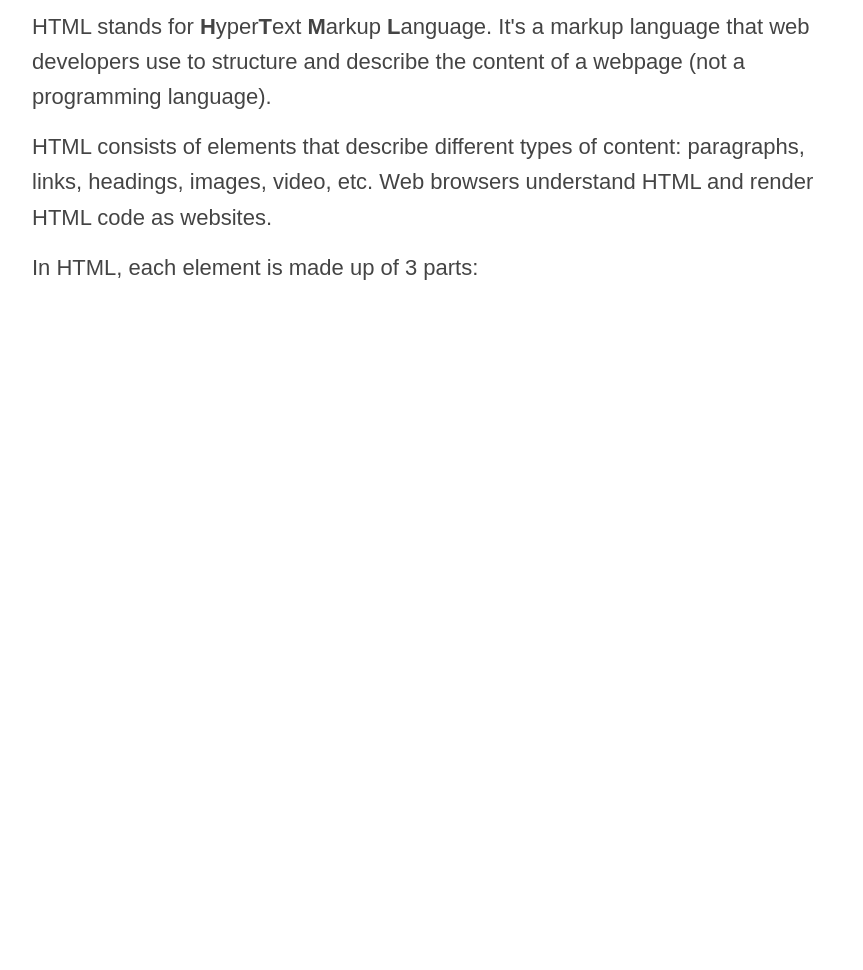
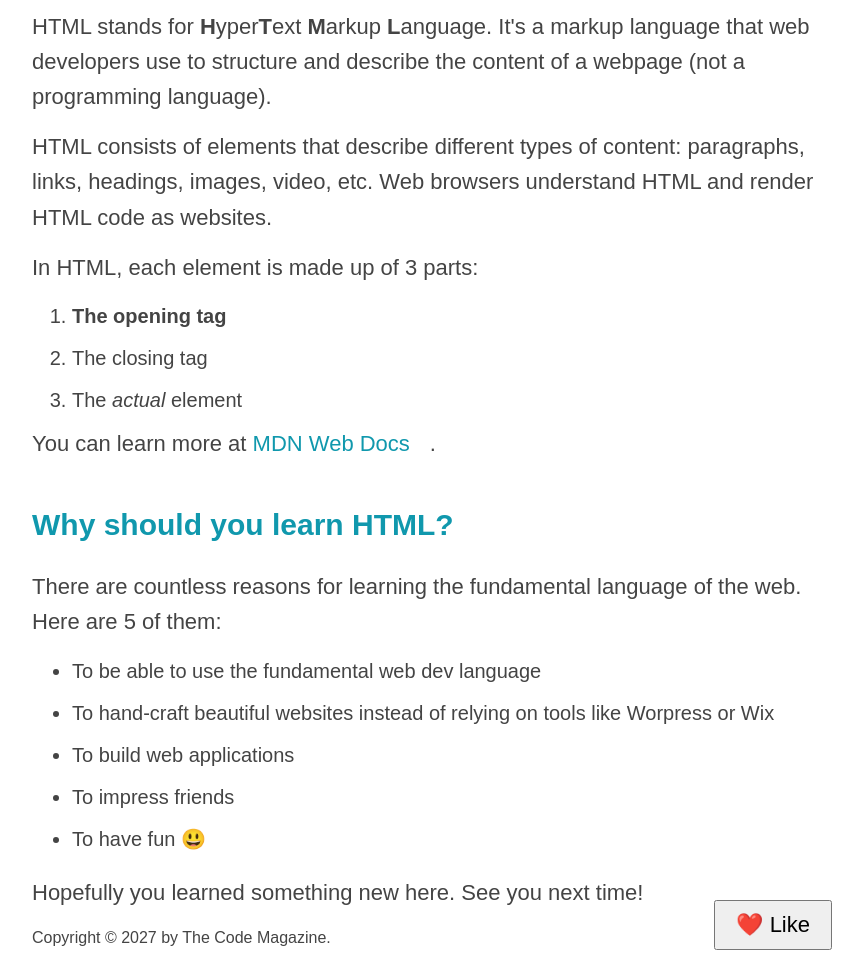
Before and after one commit to Jurasr/code-magazine, a plain HTML site: page index.html in a window 1280 px wide. Shown: the part 980-1950 px from the top of the page, without its empty margins (208-1071 px from the left). Before the commit the page ends 1280 px from the top, so only its background shows below. Drawn offline with Linux system fonts and the light colour scheme.

Commit message:
finished

```diff
--- a/index.html
+++ b/index.html
@@ -58,6 +58,39 @@
         <p class="article__paragraph">
           In HTML, each element is made up of 3 parts:
         </p>
+        <ol>
+          <li><strong>The opening tag</strong></li>
+          <li>The closing tag</li>
+          <li>The <em>actual</em> element</li>
+        </ol>
+        <p class="article__paragraph">
+          You can learn more at
+          <a
+            class="article__mdn-link"
+            href="https://developer.mozilla.org/en-US/"
+            >MDN Web Docs</a
+          >.
+        </p>
+        <h3 class="article__subtitle">Why should you learn HTML?</h3>
+        <div class="article__paragraph">
+          There are countless reasons for learning the fundamental language of
+          the web. Here are 5 of them:
+        </div>
+        <ul>
+          <li>To be able to use the fundamental web dev language</li>
+          <li>
+            To hand-craft beautiful websites instead of relying on tools like
+            Worpress or Wix
+          </li>
+          <li>To build web applications</li>
+          <li>To impress friends</li>
+          <li>To have fun 😃</li>
+        </ul>
+        <p class="article__paragraph">
+          Hopefully you learned something new here. See you next time!
+        </p>
+        <p class="article__copyright">Copyright © 2027 by The Code Magazine.</p>
+        <button class="article__like-button">❤️ Like</button>
       </article>
     </div>
   </body>
--- a/style.css
+++ b/style.css
@@ -35,14 +35,18 @@ body {
 }
 
 .header__navigation a:link,
-a:visited {
+a:visited,
+.article__mdn-link:link,
+.article__mdn-link:visited {
   text-decoration: none;
   color: #1098ad;
   margin-right: 20px;
 }
 
 .header__navigation a:hover,
-a:active {
+a:active,
+.article__mdn-link:hover,
+.article__mdn-link:active {
   color: orangered;
   text-decoration: underline;
   font-weight: bold;
@@ -52,6 +56,7 @@ a:active {
 
 .article {
   color: #444;
+  position: relative;
 }
 
 .article__title {
@@ -98,3 +103,29 @@ a:active {
   font-size: 30px;
   color: #1098ad;
 }
+
+.article ol,
+.article ul {
+  margin-left: 40px;
+  font-size: 20px;
+}
+
+.article li {
+  margin-bottom: 10px;
+}
+
+.article ul {
+  margin-bottom: 20px;
+}
+
+.article__copyright {
+  margin-bottom: 20px;
+}
+
+.article__like-button {
+  padding: 10px 20px;
+  font-size: 22px;
+  position: absolute;
+  bottom: 0;
+  right: 0;
+}
```
